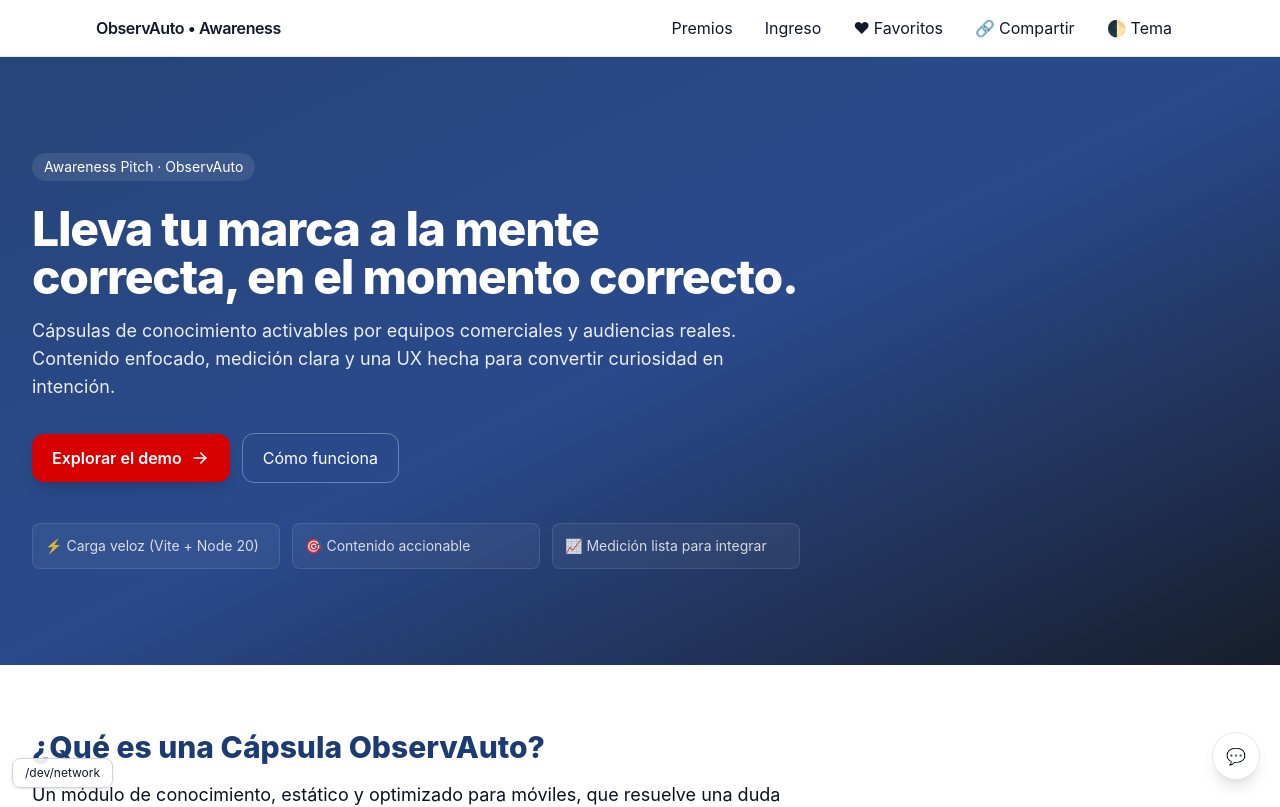
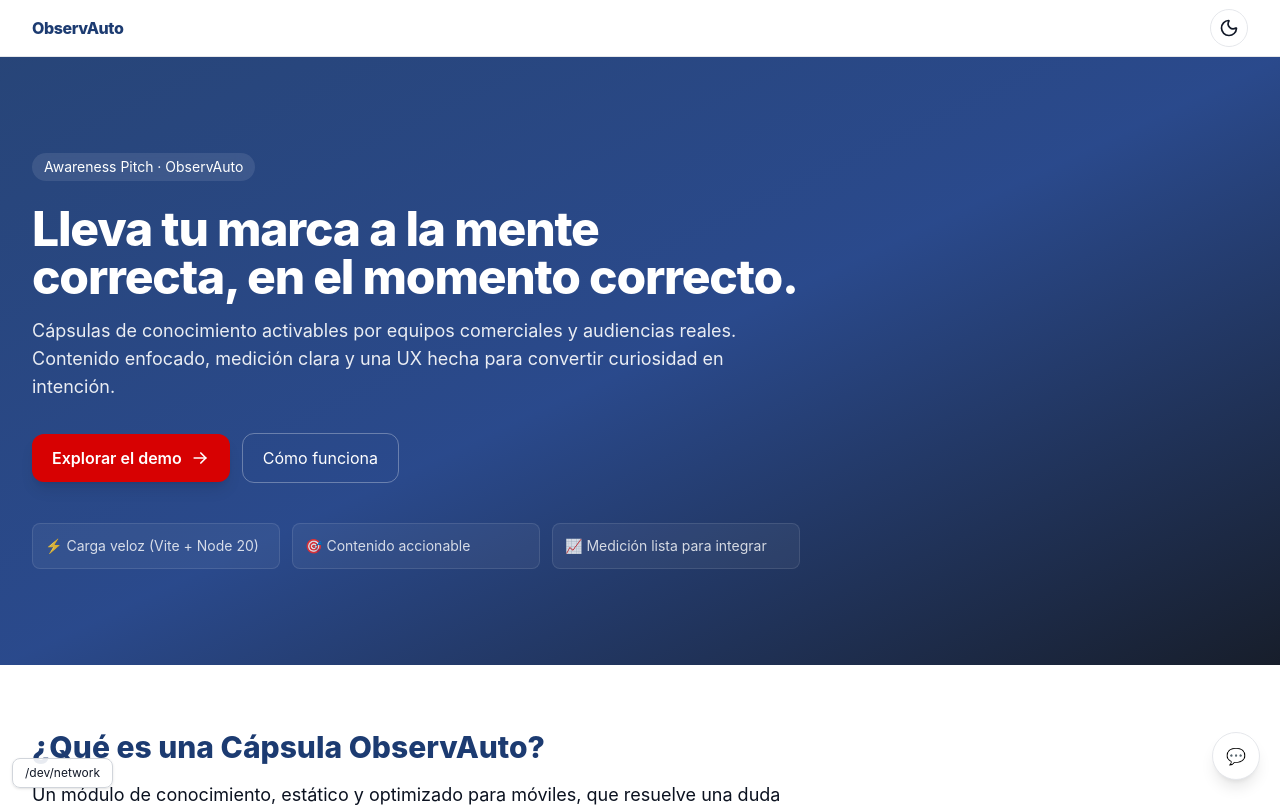
Before and after one commit to observauto/sales-capsulas, a React (Vite) app: page / in a window 1280 px wide. Shown: the top 807 px of the page. Built offline with nearby package versions, Linux system fonts and the light colour scheme.

Commit message:
Refactor Navbar component with theme toggle functionality

```diff
--- a/src/components/Navbar.jsx
+++ b/src/components/Navbar.jsx
@@ -1,67 +1,31 @@
-import React from "react";
-import navLinks from "../config/navLinks";
+import React, { useEffect, useState } from "react";
+import { Moon, Sun } from "lucide-react";
+import { toggleTheme } from "../utils/theme";
 
 export default function Navbar() {
+  const [pressed, setPressed] = useState(false);
+
+  useEffect(() => {
+    const sync = () => setPressed(document.documentElement.classList.contains("dark"));
+    sync();
+    window.addEventListener("oa:theme-change", sync);
+    return () => window.removeEventListener("oa:theme-change", sync);
+  }, []);
+
   return (
-    <header className="sticky top-0 z-50 border-b border-gray-200 bg-white/90 backdrop-blur">
-      <div className="mx-auto max-w-6xl px-4 sm:px-6 lg:px-8 h-14 flex items-center justify-between">
-        <a href="/" className="font-semibold tracking-tight">
-          ObservAuto • Awareness
-        </a>
-        <nav className="flex items-center gap-2">
-          {navLinks.map((link) => (
-            <a
-              key={link.path}
-              href={link.path}
-              className="inline-flex items-center gap-1 px-3 py-1.5 rounded-lg hover:bg-gray-50"
-            >
-              <span className="hidden sm:inline">{link.label}</span>
-              <span className="sm:hidden" aria-hidden="true">•</span>
-            </a>
-          ))}
-
-          <button
-            type="button"
-            className="inline-flex items-center gap-1 px-3 py-1.5 rounded-lg hover:bg-gray-50"
-            aria-label="Favoritos"
-            title="Favoritos"
-          >
-            <span>♥</span><span className="hidden sm:inline">Favoritos</span>
-          </button>
-
-          <button
-            type="button"
-            className="inline-flex items-center gap-1 px-3 py-1.5 rounded-lg hover:bg-gray-50"
-            aria-label="Compartir"
-            title="Compartir"
-            onClick={() => {
-              const url = window.location.href;
-              const data = {
-                title: "ObservAuto Awareness",
-                text: "Elevator pitch digital respaldado por datos.",
-                url
-              };
-              if (navigator.share) {
-                navigator.share(data).catch(() => navigator.clipboard.writeText(url));
-              } else {
-                navigator.clipboard.writeText(url);
-                alert("Enlace copiado al portapapeles");
-              }
-            }}
-          >
-            <span>🔗</span><span className="hidden sm:inline">Compartir</span>
-          </button>
-
-          <button
-            type="button"
-            className="inline-flex items-center gap-1 px-3 py-1.5 rounded-lg hover:bg-gray-50"
-            aria-label="Cambiar tema"
-            title="Cambiar tema"
-            onClick={() => document.documentElement.classList.toggle("dark")}
-          >
-            <span>🌓</span><span className="hidden sm:inline">Tema</span>
-          </button>
-        </nav>
+    <header className="sticky top-0 z-40 border-b border-gray-200 bg-white/80 backdrop-blur dark:border-white/10 dark:bg-[#0B1220]/80">
+      <div className="mx-auto max-w-7xl px-4 sm:px-6 lg:px-8 h-14 flex items-center justify-between">
+        <div className="font-extrabold tracking-tight text-[#1C3B71] dark:text-white">ObservAuto</div>
+        <button
+          type="button"
+          aria-pressed={pressed}
+          title="Cambiar tema"
+          onClick={(e) => toggleTheme(e.currentTarget)}
+          className="rounded-full border border-gray-200 p-2 hover:bg-gray-50 focus:outline-none focus:ring-2 focus:ring-[#1F4086] focus:ring-offset-2 dark:border-white/10 dark:hover:bg-white/5"
+        >
+          <Moon className="h-5 w-5 dark:hidden" aria-hidden="true" />
+          <Sun className="h-5 w-5 hidden dark:block" aria-hidden="true" />
+        </button>
       </div>
     </header>
   );
```
